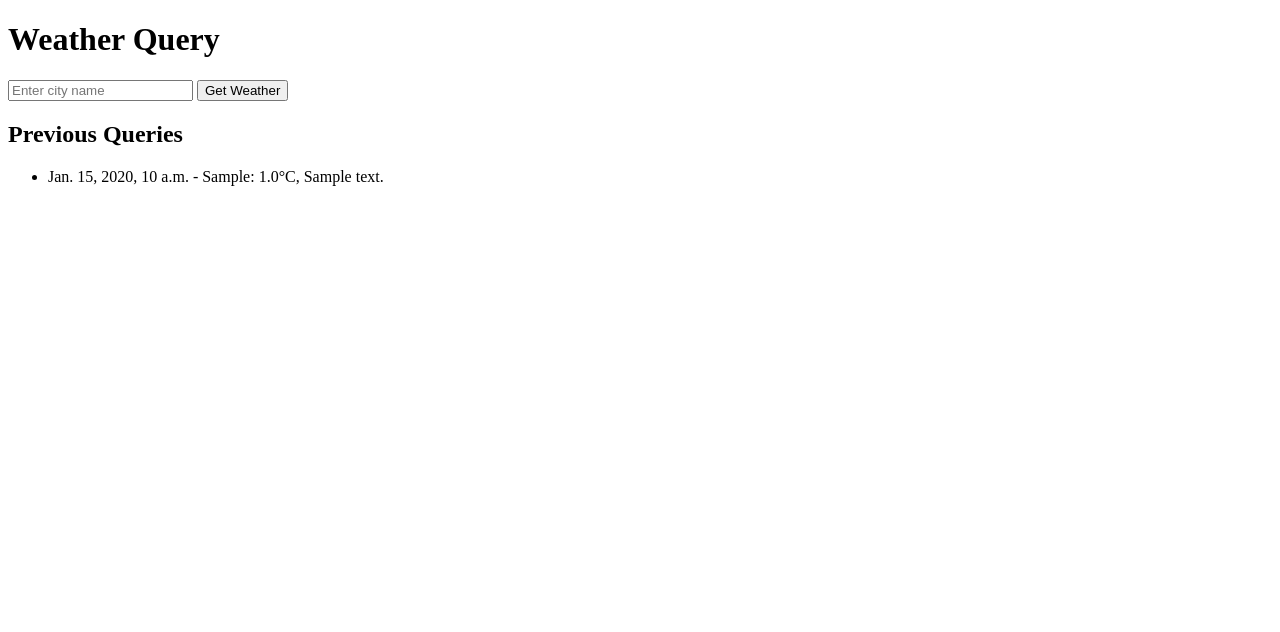
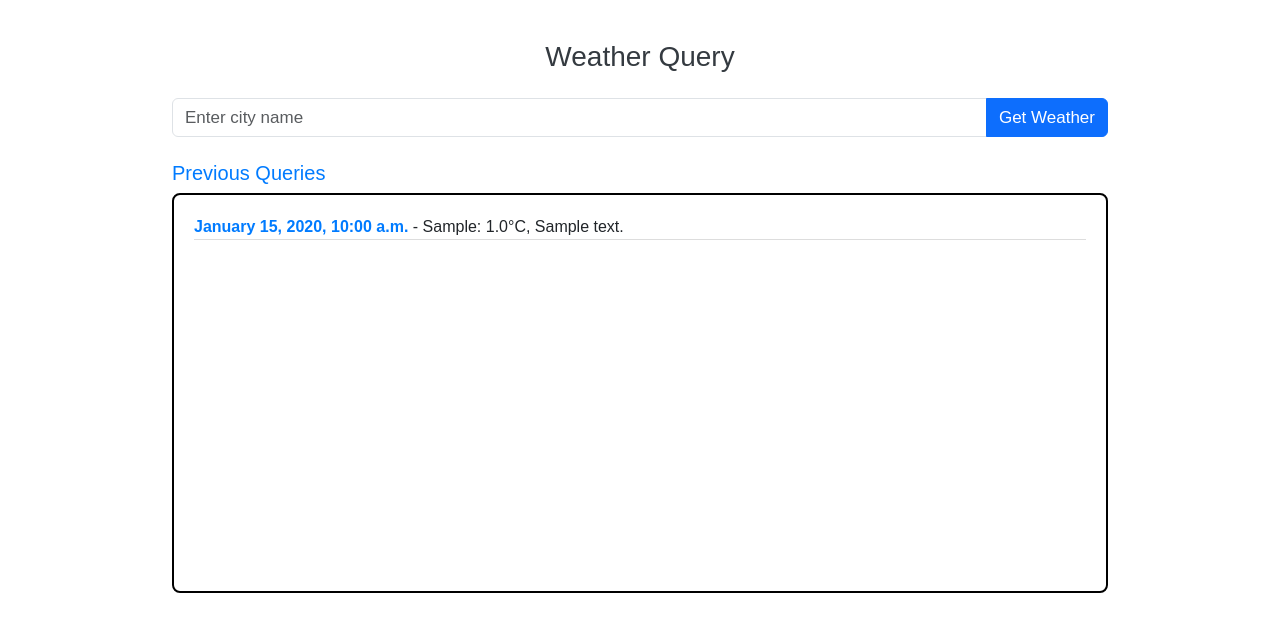
Before and after one commit to mandari1ne/weather_project, a Django app: page / in a window 1280 px wide. Shown: the top 632 px of the page. Run offline with Django 4.2, Linux system fonts and the light colour scheme; tables that the repository leaves empty hold one stand-in row (values such as "Sample post").

Commit message:
update template

```diff
--- a/weather_project/weather/templates/weather_index.html
+++ b/weather_project/weather/templates/weather_index.html
@@ -4,27 +4,111 @@
     <meta charset="UTF-8">
     <meta name="viewport" content="width=device-width, initial-scale=1.0">
     <title>Weather App</title>
+
+    <link href="https://cdn.jsdelivr.net/npm/bootstrap@5.3.0-alpha1/dist/css/bootstrap.min.css" rel="stylesheet">
+
+    <style>
+        body {
+            font-family: 'Arial';
+            padding: 40px;
+        }
+
+        .container {
+            max-width: 960px;
+        }
+
+        h1 {
+            color: #343a40;
+            font-size: 28px;
+        }
+
+        h2 {
+            font-size: 20px;
+            color: #007bff;
+            margin-top: 7px;
+        }
+
+        .weather-form input {
+            font-size: 17px;
+        }
+
+        .weather-form button {
+            font-size: 17px;
+        }
+
+        .weather-info {
+            background-color: #fff;
+            padding: 10px;
+            border-radius: 8px;
+            border: 2px solid black;
+        }
+
+        .weather-info p {
+            font-size: 16px;
+            margin-bottom: 5px;
+        }
+
+        .history {
+            background-color: #fff;
+            padding: 20px;
+            border-radius: 8px;
+            border: 2px solid black;
+            height: 400px;
+            overflow-y: scroll;
+        }
+
+        .history ul {
+            padding-left: 0;
+            list-style-type: none;
+        }
+
+        .history li {
+            border-bottom: 1px solid #ddd;
+        }
+
+
+        .history strong {
+            color: #007bff;
+        }
+
+    </style>
 </head>
 <body>
-    <h1>Weather Query</h1>
+    <div class="container">
+        <h1 class="mb-4 text-center">Weather Query</h1>
 
-    <form method="POST">
+        <form method="POST" class="weather-form mb-4">
             {% csrf_token %}
-        <input type="text" name="city" placeholder="Enter city name" required>
-        <button type="submit">Get Weather</button>
+            <div class="input-group mb-3">
+                <input type="text" name="city" class="form-control" placeholder="Enter city name" required>
+                <button type="submit" class="btn btn-primary">Get Weather</button>
+            </div>
         </form>
 
         {% if weather %}
+            <div class="weather-info">
                 <h2>Weather in {{ weather.city }}</h2>
-        <p>Temperature: {{ weather.temperature }}°C</p>
-        <p>Description: {{ weather.description }}</p>
+                <p><strong>Temperature:</strong> {{ weather.temperature }}°C</p>
+                <p><strong>Description:</strong> {{ weather.description }}</p>
+            </div>
         {% endif %}
 
         <h2>Previous Queries</h2>
+        <div class="history">
             <ul>
                 {% for query in history %}
-            <li>{{ query.timestamp }} - {{ query.city }}: {{ query.temperature }}°C, {{ query.description }}</li>
+                    {% if query.city != weather.city %}
+                        <li>
+                            <strong>{{ query.timestamp|date:"F j, Y, g:i a" }}</strong> -
+                            {{ query.city }}: {{ query.temperature }}°C, {{ query.description }}
+                        </li>
+                    {% endif %}
                 {% endfor %}
             </ul>
+        </div>
+
+    </div>
+
+    <script src="https://cdn.jsdelivr.net/npm/bootstrap@5.3.0-alpha1/dist/js/bootstrap.bundle.min.js"></script>
 </body>
 </html>
```
Lines whose indentation alone changed are shown as unchanged.
